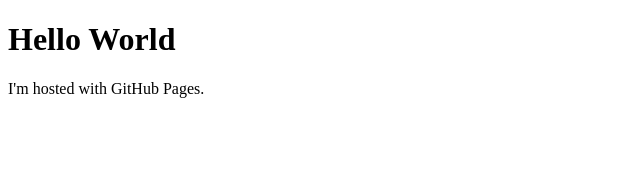
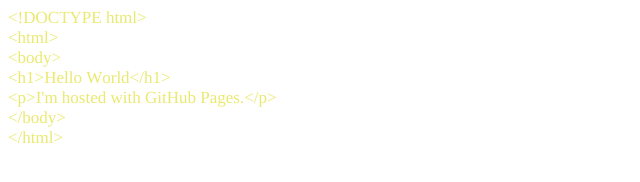
Before and after one commit to dr-x6a/dr-x6a.github.io, a plain HTML site: page index.html in a window 1280 px wide. Shown: the whole page, without its empty margins (0-640 px from the left). Drawn offline with Linux system fonts and the light colour scheme.

Commit message:
Update index.html

```diff
--- a/index.html
+++ b/index.html
@@ -1,7 +1,23 @@
-<!DOCTYPE html>
+<!DOCTYPE html PUBLIC "-//W3C//DTD HTML 4.01//EN" "http://www.w3.org/TR/html4/strict.dtd">
 <html>
+<head>
+  <meta http-equiv="Content-Type" content="text/html; charset=utf-8">
+  <meta http-equiv="Content-Style-Type" content="text/css">
+  <title></title>
+  <meta name="Generator" content="Cocoa HTML Writer">
+  <meta name="CocoaVersion" content="1671.6">
+  <style type="text/css">
+    p.p1 {margin: 0.0px 0.0px 0.0px 0.0px; line-height: 20.0px; font: 17.0px Times; color: #eae96f; -webkit-text-stroke: #eae96f}
+    span.s1 {font-kerning: none}
+  </style>
+</head>
 <body>
-<h1>Hello World</h1>
-<p>I'm hosted with GitHub Pages.</p>
+<p class="p1"><span class="s1">&lt;!DOCTYPE html&gt;</span></p>
+<p class="p1"><span class="s1">&lt;html&gt;</span></p>
+<p class="p1"><span class="s1">&lt;body&gt;</span></p>
+<p class="p1"><span class="s1">&lt;h1&gt;Hello World&lt;/h1&gt;</span></p>
+<p class="p1"><span class="s1">&lt;p&gt;I'm hosted with GitHub Pages.&lt;/p&gt;</span></p>
+<p class="p1"><span class="s1">&lt;/body&gt;</span></p>
+<p class="p1"><span class="s1">&lt;/html&gt;</span></p>
 </body>
 </html>
```
